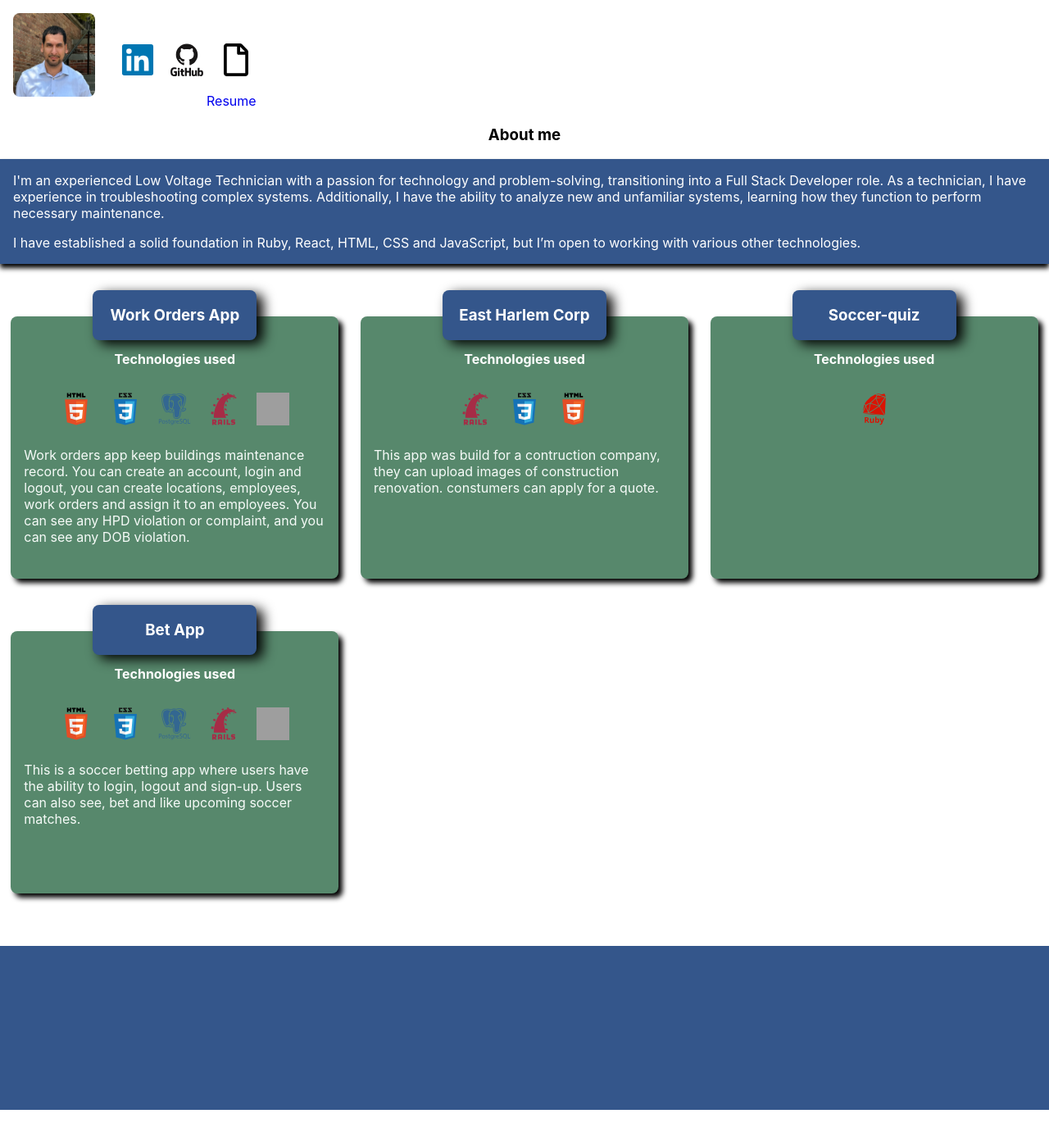
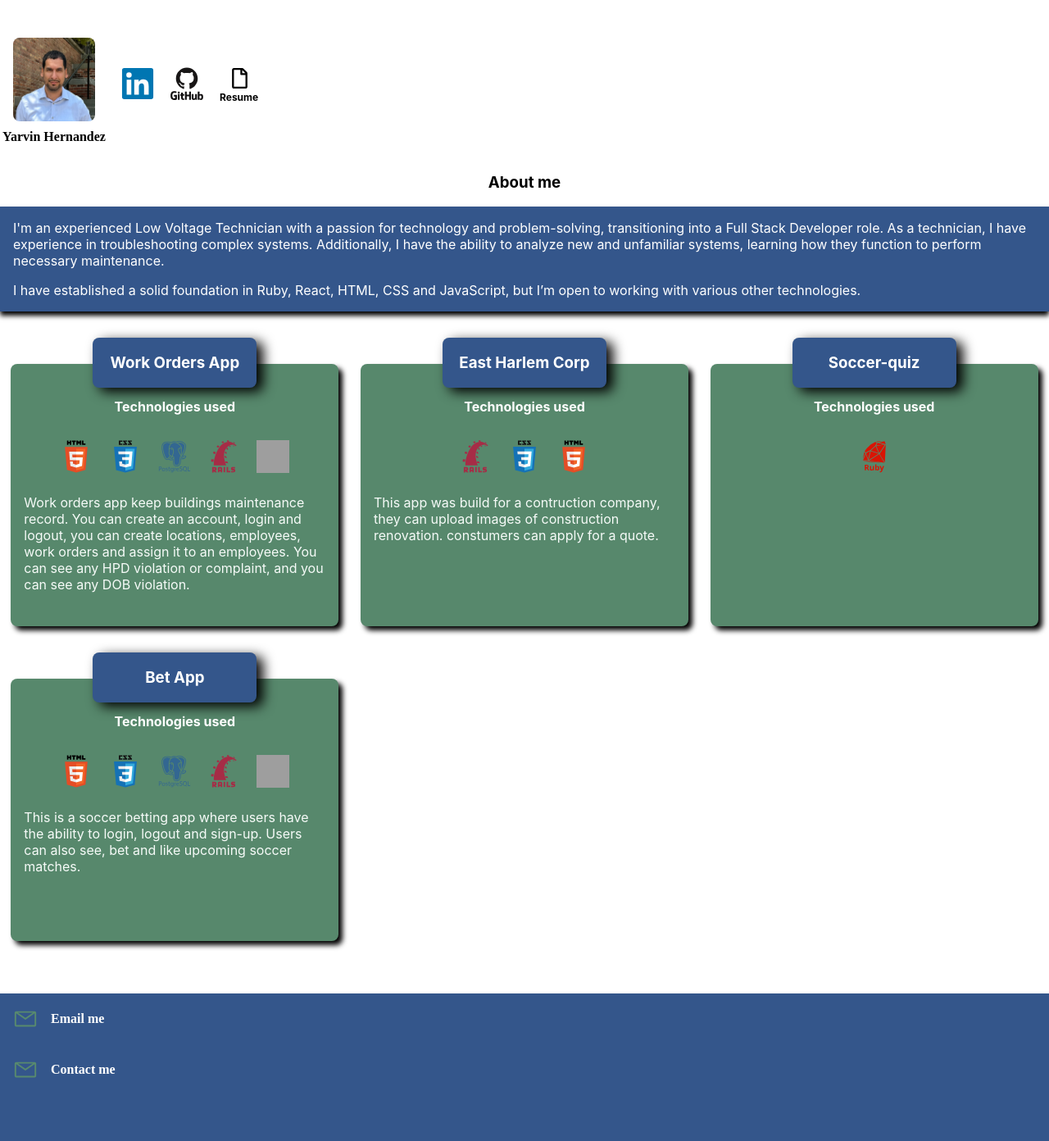
Before and after one commit to yarvinh/my-portfolio, a React (Create React App) app: page / in a window 1280 px wide. Shown: the top 1392 px of the page at 82% size. Before the commit the page ends 1354 px from the top, so only its background shows below. Built offline with nearby package versions, Linux system fonts and the light colour scheme; grey boxes are pictures that could not be loaded.

Commit message:
add name an email

```diff
--- a/src/App.css
+++ b/src/App.css
@@ -22,8 +22,6 @@ body{
   flex-direction: row;
   align-items: center;
 }
-
-
 
 .icons-container{
   display: flex;
@@ -50,26 +48,9 @@ body{
 }
 
 
-
-
-/* .project-header{
-  color: white;
-  background-color: #34568B;
-  text-align: center;
-  position: absolute;
-  border-width: 3px;
-  border-color: black;
-  border-style: solid;
-  width: 200px;
-  left: 100px;
-  text-decoration: none;
-  border-radius: .5rem;
-} */
-
 .space-between{
   justify-content: space-between;
 }
-
 
 .resume{
   width: 100%;
@@ -78,10 +59,58 @@ body{
 
 .resume-container{
   background-color: black;
-  /* position: fixed; */
 }
 
 #resume-file-link{
-  float: right;
+  cursor: pointer;
+  color:black;
+  font-size: 12px;
+  margin-left: 1rem;
+  margin-top: 33px;
   text-decoration: none;
 }
+
+.resume-img{
+  width: 25px;
+  height: 25px;
+  margin-left: 12px;
+  transition: .3s;
+}
+
+.resume-img:hover{
+  width: 35px;
+  height: 35px;
+  margin-left: 7px;
+}
+
+.dialog{
+  width: 600px;
+  height: 50vh;
+  position: absolute;
+  z-index: 10;
+
+}
+
+.dialog::backdrop {
+  /* width: 600px;
+  height: 50vh; */
+  /* position: absolute; */
+  /* z-index: 10; */
+  background: rgba(0, 0, 0, 0.9);
+}
+
+
+.profile-image{
+  font-size: 16px;
+  margin-top: 30px;
+  text-align: center;
+ }
+
+ .profile-image.p{
+  margin-top: 0px;
+ }
+
+ #name{
+  margin-top: -10px;
+  font-family: cursive;
+ }
--- a/src/App.tsx
+++ b/src/App.tsx
@@ -1,9 +1,6 @@
-// import React from 'react';
+
 import {BrowserRouter, Routes, Route, Link} from 'react-router-dom'
 import './App.css';
-// import Home from './components/Home';
-import About from './components/about';
-import ProjectsContainer from './containers/ProjectsContainer';
 import Footer from './components/Footer';
 import Resume from './components/Resume';
 import Home from './components/Home';
--- /dev/null
+++ b/src/components/Dialog.jsx
@@ -0,0 +1,18 @@
+import { forwardRef } from "react"
+
+const Dialog = forwardRef((props,ref)=>{
+    return (
+        <dialog ref={ref} className="dialog">
+            <p>
+                <strong>
+                    Testing Dialog
+                </strong></p>
+                <form method="dialog">
+                   <button>OK</button>
+                </form>
+        </dialog>
+    )
+})
+
+
+export default Dialog
--- a/src/components/Footer.tsx
+++ b/src/components/Footer.tsx
@@ -1,9 +1,17 @@
 import '../style/footer.css'
+import { Link } from 'react-router-dom'
 
 const Footer = ()=>{
     return (
         <section className="footer">
-
+            <Link to="mailto:yarvinhhernandez@gamail.com" id="email-link" >
+                <img src="icons/email-icon.svg" className="footer-icons" alt="email icon"/>
+                <strong>Email me</strong>
+            </Link>
+            <Link to="tell:yarvinhhernandez@gamail.com" id="email-link" >
+                <img src="icons/email-icon.svg" className="footer-icons" alt="email icon"/>
+                <strong>Contact me</strong>
+            </Link>
         </section>
     )
 }
--- a/src/components/Home.jsx
+++ b/src/components/Home.jsx
@@ -1,12 +1,20 @@
 import ProjectsContainer from "../containers/ProjectsContainer"
 import About from "./about"
 import { IMG } from "../helpers/constants"
+import Dialog from "./Dialog"
+import { useRef } from "react"
 const Home = ()=>{
+    const dialog = useRef()
+
+    const handleOnclick=()=> {
+       dialog.current.showModal()
+    }
+
     return (
         <>
             <About/>
             <section className='projects-container'>
-                <ProjectsContainer projectName="Work Orders App" url="https://work-orders-frontend-e69a673b70ee.herokuapp.com" icons={[IMG.htmlIcon, IMG.cssIcon,IMG.postgresqlIcon,IMG.railsIcon, IMG.reactIcon]}>
+                <ProjectsContainer projectName="Work Orders App" url="https://www.maintainmagic.com/" icons={[IMG.htmlIcon, IMG.cssIcon,IMG.postgresqlIcon,IMG.railsIcon, IMG.reactIcon]}>
                     <p className='project-text'>
                         Work orders app keep buildings maintenance record. You can create an account, login and logout, you can create locations, employees, work orders and assign it to an employees.
                         You can see any HPD violation or complaint, and you can see any DOB violation.
--- a/src/components/NavBar.tsx
+++ b/src/components/NavBar.tsx
@@ -1,9 +1,13 @@
 import { Link } from "react-router-dom"
+import '../style/nav-bar.css'
 
 const NavBar = ()=>{
     return (
         <nav className='nav-bar'>
-            <img src="../icons/profileimg.jpeg" className="profile-img" alt="my self in blue tshirt"/>
+            <div className="profile-image">
+                <img src="../icons/profileimg.jpeg" className="profile-img" alt="my self in blue tshirt"/>
+                <p id="name"><strong>Yarvin Hernandez</strong></p>
+            </div>
             <div className="icons-container">
                 <Link to="https://www.linkedin.com/in/yarvin-hernandez-332572aa/" className="icon-link">
                     <img src="icons/linkedin-original.svg" className="icons" alt="Linkedin icon"/>
@@ -13,8 +17,8 @@ const NavBar = ()=>{
                 </Link>
             </div>
             <Link to="/resume" id="resume-file-link" className="icon-link" target="_blank" >
-                <img src="icons/file.svg" className="icons" alt="github icon"/>
-                Resume
+                <img src="icons/file.svg" className="resume-img" alt="github icon"/>
+                <strong>Resume</strong>
             </Link>
         </nav>
     )
--- a/src/style/about.css
+++ b/src/style/about.css
@@ -7,7 +7,6 @@
   .about{
     color: white;
     background-color: #34568B;
-    /* background-color: #57886c; */
     box-shadow: 0px 5px 6px black;
     height: 300px;
     gap: 10px;
@@ -22,7 +21,3 @@
     width: 300px;
     height:auto;
   }
-
-  /*
-  Green color: #57886c
-  */
--- a/src/style/footer.css
+++ b/src/style/footer.css
@@ -3,3 +3,24 @@
     background-color: #34568B;
     height: 200px;
 }
+
+.footer-icons{
+    margin:1rem;
+    width: 30px;
+    height: 30px;
+    transition: 0.4s;
+    filter: invert(50%) sepia(40%) saturate(337%) hue-rotate(93deg) brightness(90%) contrast(85%);
+}
+
+.footer-icons:hover{
+    width: 40px;
+    height: 40px;
+}
+
+#email-link{
+    font-family: bebas;
+    color: white;
+    display: flex;
+    align-items: center;
+    text-decoration: none;
+}
```
Also changed, not shown: public/icons/email-icon.svg (added), public/icons/email.svg (added), src/style/nav-bar.css (line endings or trailing spaces).
